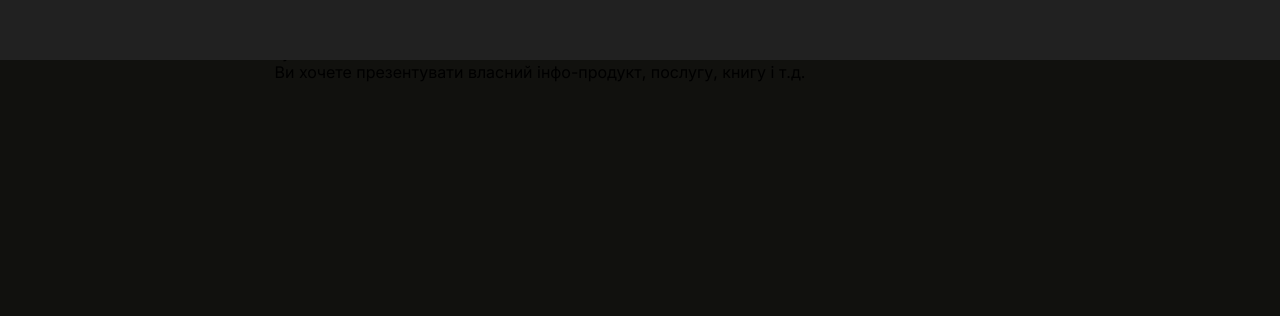
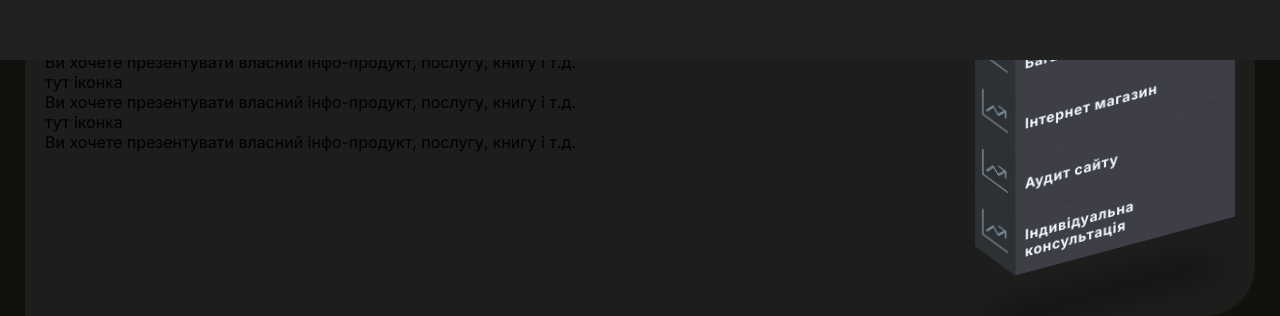
Before and after one commit to VitalikN/solutions, a Next.js app: page / in a window 1280 px wide. Shown: the part 1540-1856 px from the top of the page. Before the commit the page ends 1692 px from the top, so only its background shows below. Built offline with nearby package versions, Linux system fonts and the light colour scheme.

Commit message:
service scss

```diff
--- a/src/components/Services.jsx
+++ b/src/components/Services.jsx
@@ -12,7 +12,6 @@ const Services = ({ onServiceSelect, selectedItem }) => {
       <section id={`service-${selectedItem}`} className={styles.service}>
         <h2 className={styles.service__title}>Послуги</h2>
         <div className={styles.box__service}>
-          <ServicesList onServiceSelect={onServiceSelect} />
           <ul className={styles.service__list}>
             {servicesList
               .filter(({ id }) => id === selectedItem)
@@ -51,6 +50,7 @@ const Services = ({ onServiceSelect, selectedItem }) => {
                 )
               )}
           </ul>
+          <ServicesList onServiceSelect={onServiceSelect} />
         </div>
       </section>
     </div>
--- a/src/components/ServicesList.jsx
+++ b/src/components/ServicesList.jsx
@@ -1,14 +1,23 @@
 import Link from "next/link";
 import services from "../../services.json";
 
+import styles from "../sass/layouts/servicesList.module.scss";
+
+import { BsCardChecklist, BsGraphUpArrow } from "react-icons/bs";
+
 const ServicesList = ({ onServiceSelect }) => {
   return (
-    <ul>
+    <ul className={styles.servicesList__list}>
       {services.map(({ id, title }) => (
-        <li key={id} onClick={() => onServiceSelect(id)}>
-          <h3>
-            <Link href={`#service-${id}`}>{title}</Link>
-          </h3>
+        <li
+          className={styles.servicesList__list__item}
+          key={id}
+          onClick={() => onServiceSelect(id)}
+        >
+          <BsGraphUpArrow className={styles.servicesList__list__icon} />
+          <Link className={styles.servicesList__link} href={`#service-${id}`}>
+            <h3 className={styles.servicesList__title}>{title}</h3>
+          </Link>
         </li>
       ))}
     </ul>
--- a/src/sass/layouts/header.module.scss
+++ b/src/sass/layouts/header.module.scss
@@ -132,7 +132,7 @@
   z-index: 1;
 
   gap: 20px;
-  padding-top: 50px;
+  padding-top: 100px;
   color: #758697;
   transform: translateY(100%);
 
@@ -148,7 +148,7 @@
   overflow: auto;
   background: #212121;
   color: #758697;
-  padding-top: 50px;
+  padding-top: 100px;
   height: calc(100% - 95px);
   transform: translateY(95px);
   transition: transform 0.9s ease;
--- a/src/sass/layouts/services.module.scss
+++ b/src/sass/layouts/services.module.scss
@@ -2,10 +2,12 @@
 @import "../utils/mixins";
 
 .service {
-  padding-bottom: 70px;
+  padding: 70px 0;
   display: flex;
   flex-direction: column;
   align-items: center;
+  background: #212121c2;
+  border-radius: 50px 0;
 }
 
 .service__title {
@@ -25,7 +27,8 @@
 }
 .box__service {
   display: flex;
-  padding-top: 30px;
+  gap: 30px;
+  padding: 30px 20px 0 20px;
 }
 .service__list {
 }
--- /dev/null
+++ b/src/sass/layouts/servicesList.module.scss
@@ -0,0 +1,104 @@
+@import "../utils/container.scss";
+@import "../utils/mixins";
+
+.servicesList__list {
+  position: relative;
+  transform: skewY(-15deg);
+}
+.servicesList__list__item {
+  position: relative;
+  display: flex;
+  align-items: center;
+  padding-left: 10px;
+  width: 220px;
+  height: 60px;
+  font-size: 12px;
+  background: #3e3f46;
+  &:nth-child(1) {
+    z-index: calc(5);
+  }
+  &:nth-child(2) {
+    z-index: calc(4);
+  }
+  &:nth-child(3) {
+    z-index: calc(3);
+  }
+  &:nth-child(4) {
+    z-index: calc(2);
+  }
+  &:nth-child(5) {
+    z-index: calc(1);
+  }
+
+  transition: 0.5s;
+  &:hover {
+    background: #758697;
+    transform: translateX(-50px);
+  }
+  &::before {
+    display: flex;
+    justify-content: center;
+    align-items: center;
+    position: absolute;
+    top: 0;
+    left: -40px;
+    width: 40px;
+    height: 100%;
+    background: #2e3133;
+    transform-origin: right;
+    transform: skewY(45deg);
+    transition: 0.5s;
+  }
+  &:hover::before {
+    background: #878686;
+  }
+  &::after {
+    content: "";
+    position: absolute;
+    top: -40px;
+    left: 0;
+    width: 100%;
+    height: 40px;
+    background: #35383e;
+    transform-origin: bottom;
+    transform: skewX(45deg);
+    transition: 0.5s;
+  }
+  &:hover::after {
+    background: #878686;
+  }
+}
+.servicesList__list__item {
+  text-decoration: none;
+  color: aliceblue;
+  letter-spacing: 0.05em;
+  transition: 0.5s;
+  &:last-child::after {
+    box-shadow: -120px 120px 20px rgba(0, 0, 0, 0.25);
+  }
+}
+.servicesList__list__icon {
+  display: flex;
+  justify-content: center;
+  align-items: center;
+  position: absolute;
+  top: 0;
+  left: -40px;
+  width: 40px;
+  height: 100%;
+  padding: 7px;
+  background: #2e3133;
+  transform-origin: right;
+  transform: skewY(45deg);
+  transition: 0.5s;
+  color: #758697;
+}
+.servicesList__list__item:hover .servicesList__list__icon {
+  color: #fff;
+}
+
+//  background: linear-gradient(90deg, #758697, #ffffff, #758697);
+//   background-clip: text;
+//   -webkit-background-clip: text;
+//   color: transparent;
+//   transition: color 0.5s;
```
